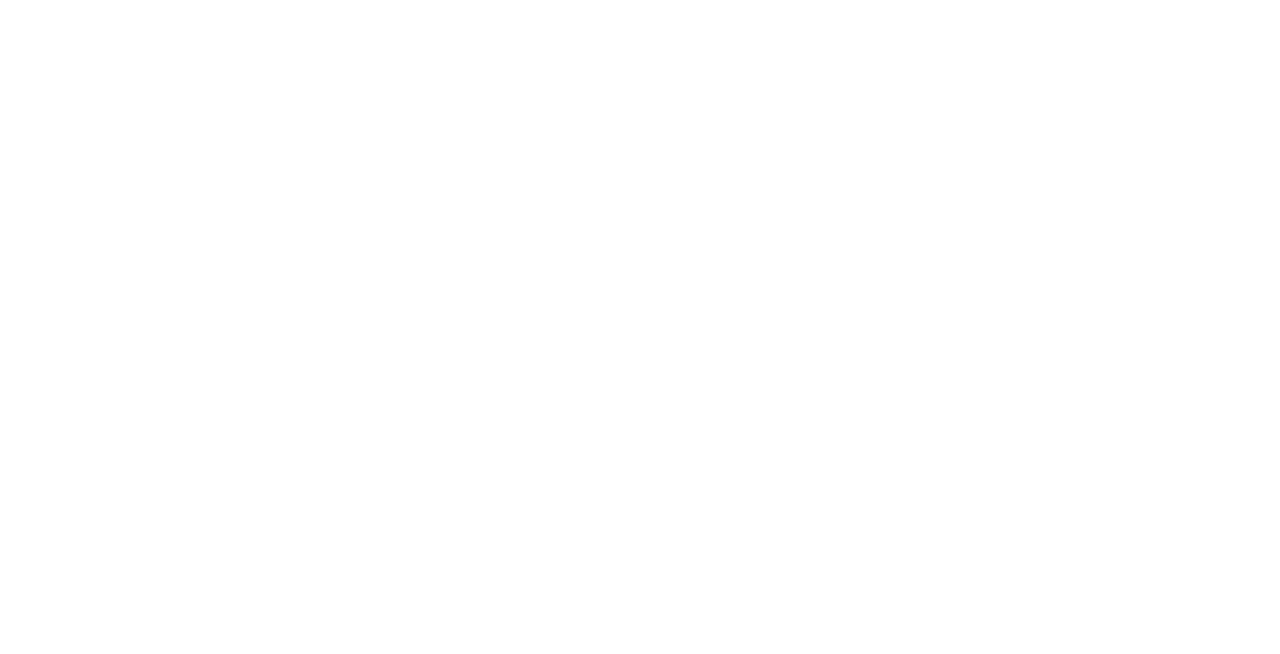
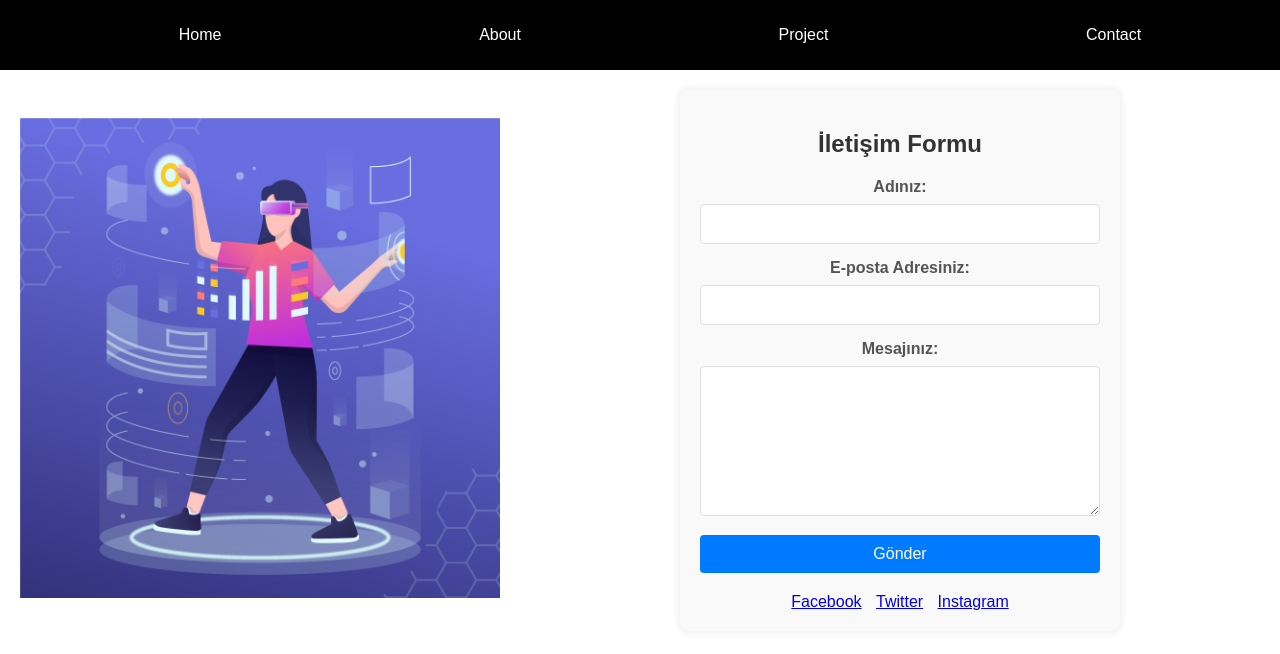
Before and after one commit to colaksewal/portfolio, a plain HTML site: page contact.html in a window 1280 px wide. Drawn offline with Linux system fonts and the light colour scheme.

Commit message:
projects page done

```diff
--- a/aboutme.html
+++ b/aboutme.html
@@ -0,0 +1,37 @@
+<!DOCTYPE html>
+<html lang="en">
+<head>
+    <meta charset="UTF-8">
+    <meta name="viewport" content="width=device-width, initial-scale=1.0">
+    <title>My Experience</title>
+    <link rel="stylesheet" type="text/css" href="css/experience.css">
+</head>
+<body>
+
+    <div class="navbar">
+        <ul>
+            <li><a href="index.html">Home</a></li>
+            <li><a href="aboutme.html">About</a></li>
+            <li><a href="project.html">Project</a></li>
+            <li><a href="contact.html">Contact</a></li>
+        </ul>
+    </div>
+    <header>
+
+    </header>
+    <section id="activities">
+        <div class="education">
+            <span>Education</span>
+            <h4>Çankaya Bilgi High School</h4>
+            <h5>Ankara Yıldırım Beyazıt University</h5>
+            <h3>ReportQL</h3>
+        </div>
+        <div class="divider"></div> <!-- Bölücü -->
+        <div class="socialActivity">
+            <span>Social Activity</span>
+            <h7>Kadın Çalışmaları Community</h7>
+            <h8>Google Developer Student Club</h8>
+        </div>
+    </section>
+</body>
+</html>
--- a/contact.html
+++ b/contact.html
@@ -0,0 +1,52 @@
+<!DOCTYPE html>
+<html lang="en">
+<head>
+    <meta charset="UTF-8">
+    <meta name="viewport" content="width=device-width, initial-scale=1.0">
+    <title>Document</title>
+    <link rel="stylesheet" href = "css/contact.css">
+
+
+</head>
+<body>
+    <div class="navbar">
+        <ul>
+            <li><a href="index.html">Home</a></li>
+            <li><a href="aboutme.html">About</a></li>
+            <li><a href="project.html">Project</a></li>
+            <li><a href="contact.html">Contact</a></li>
+        </ul>
+    </div>
+
+    <section>
+        <div class="left-side">
+            <img src="image/4782338.jpg" alt="Resim">
+        </div>
+        <div class="right-side">
+            <form class="contact-form" action="#" method="post">
+                <h2>İletişim Formu</h2>
+                <div>
+                    <label for="name">Adınız:</label>
+                    <input type="text" id="name" name="name" required>
+                </div>
+                <div>
+                    <label for="email">E-posta Adresiniz:</label>
+                    <input type="email" id="email" name="email" required>
+                </div>
+                <div>
+                    <label for="message">Mesajınız:</label>
+                    <textarea id="message" name="message" required></textarea>
+                </div>
+                <button type="submit">Gönder</button>
+
+                <ul class="social-links">
+                <li><a href="#">Facebook</a></li>
+                <li><a href="#">Twitter</a></li>
+                <li><a href="#">Instagram</a></li>
+            </ul>
+            </form>
+
+        </div>
+    </section>
+</body>
+</html>
--- /dev/null
+++ b/css/contact.css
@@ -0,0 +1,120 @@
+
+body{
+    margin:0 auto;
+    text-align:center;
+    font-family: Arial, Helvetica, sans-serif;
+}
+
+.navbar{
+    background-color: black;
+    padding: 10px;
+}
+
+.navbar ul{
+    display: flex;
+    justify-content: space-around;
+    list-style-type:none;
+}
+
+.navbar li a{
+    font-size: 16px;
+    color: white;
+    text-decoration: none;
+}
+
+section {
+    display: flex;
+    justify-content: center; /* Section'ı yatayda ortala */
+    align-items: center; /* Section'ı dikeyde ortala */
+    height: 100%;
+}
+
+
+.left-side {
+    flex: 2; /* Sol tarafın genişliği */
+    padding: 20px;
+}
+
+.right-side {
+    flex: 3; /* Sağ tarafın genişliği */
+    padding: 20px;
+}
+
+.contact-form {
+    margin-bottom: 20px;
+}
+
+.social-links {
+    list-style: none;
+    padding: 0;
+    margin: 0;
+    margin-top: 20px;
+}
+
+.social-links li {
+    display: inline-block;
+    margin-right: 10px;
+}
+
+.social-links li:last-child {
+    margin-right: 0;
+}
+
+.left-side img {
+    max-width: 100%;
+    height: auto;
+}
+
+.contact-form {
+    max-width: 400px;
+    margin: 0 auto;
+    padding: 20px;
+    background-color: #f9f9f9;
+    border-radius: 8px;
+    box-shadow: 0 0 10px rgba(0, 0, 0, 0.1);
+}
+
+.contact-form h2 {
+    margin-bottom: 20px;
+    font-size: 24px;
+    color: #333;
+}
+
+.contact-form label {
+    display: block;
+    margin-bottom: 8px;
+    font-weight: bold;
+    color: #555;
+}
+
+.contact-form input[type="text"],
+.contact-form input[type="email"],
+.contact-form textarea {
+    width: 100%;
+    padding: 10px;
+    margin-bottom: 15px;
+    border: 1px solid #ddd;
+    border-radius: 4px;
+    box-sizing: border-box;
+    font-size: 16px;
+}
+
+.contact-form textarea {
+    resize: vertical; /* Sadece dikey boyutu yeniden boyutlandırılabilir yapar */
+    min-height: 150px; /* Minimum yükseklik */
+}
+
+.contact-form button {
+    width: 100%;
+    padding: 10px;
+    background-color: #007bff;
+    color: #fff;
+    border: none;
+    border-radius: 4px;
+    font-size: 16px;
+    cursor: pointer;
+}
+
+.contact-form button:hover {
+    background-color: #0056b3;
+}
--- /dev/null
+++ b/css/experience.css
@@ -0,0 +1,22 @@
+body{
+    margin:0 auto;
+    text-align:center;
+    font-family: Arial, Helvetica, sans-serif;
+}
+
+.navbar{
+    background-color: black;
+    padding: 10px;
+}
+
+.navbar ul{
+    display: flex;
+    justify-content: space-around;
+    list-style-type:none;
+}
+
+.navbar li a{
+    font-size: 16px;
+    color: white;
+    text-decoration: none;
+}
--- /dev/null
+++ b/css/project.css
@@ -0,0 +1,83 @@
+
+body{
+    margin:0 auto;
+    text-align:center;
+    font-family: Arial, Helvetica, sans-serif;
+}
+
+
+
+.navbar{
+    background-color: black;
+    padding: 10px;
+}
+
+.navbar ul{
+    display: flex;
+    justify-content: space-around;
+    list-style-type:none;
+}
+
+.navbar li a{
+    font-size: 16px;
+    color: white;
+    text-decoration: none;
+}
+
+header{
+    display: flex;
+    justify-content: space-around;
+    align-items: center;
+    margin-top: 40px;
+
+}
+
+header h1 {
+    font-size: 50px;
+}
+
+.name{
+    color: #7F56D9;
+}
+
+
+.row {
+    display: flex;
+    flex-direction: row;
+    justify-content: space-around;
+    margin-top: 40px;
+}
+
+
+.col-card {
+    position: relative;
+    width: 300px; /* Kart genişliği */
+    height: auto; /* Kart yüksekliği, içeriğe göre otomatik ayarlanır */
+}
+
+
+.project-image {
+    width: 95%;
+    display: block;
+    position: absolute;
+    top: 45%;
+    left: 50%;
+    transform: translate(-50%, -50%);
+    z-index: 1;
+    border-radius: 20px;
+}
+
+.rounded-button {
+    border: none;
+    border-radius: 50%;
+    padding: 29px 28px;
+    position: absolute;
+    bottom: 49px;
+    right: 46px;
+    transform: translate(50%, 50%);
+     cursor: pointer;
+}
+
+.col-card p{
+    font-size: 24px;
+}
--- a/css/style.css
+++ b/css/style.css
@@ -4,10 +4,6 @@ body{
     font-family: Arial, Helvetica, sans-serif;
 }
 
-.home-page-div{
-    margin:0 auto;
-    text-align:center;
-}
 
 .navbar{
     background-color: black;
```
Also changed, not shown: index.html (+3 -4 lines), project.html (+61 -0 lines), image/4782338.jpg (added), image/GeneticAlgorithm.png (added), image/Rectangle 6.png (added).
